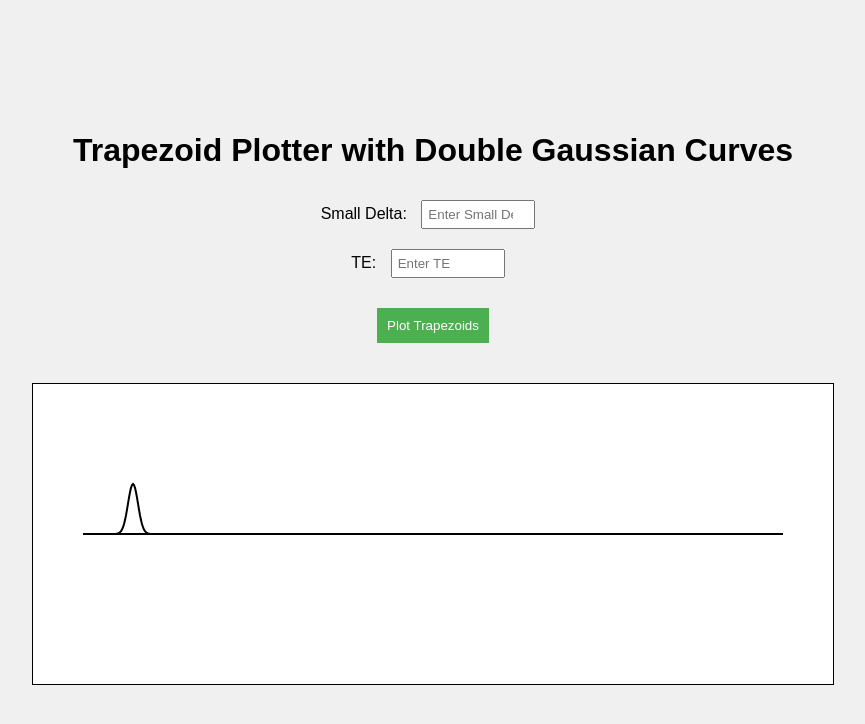
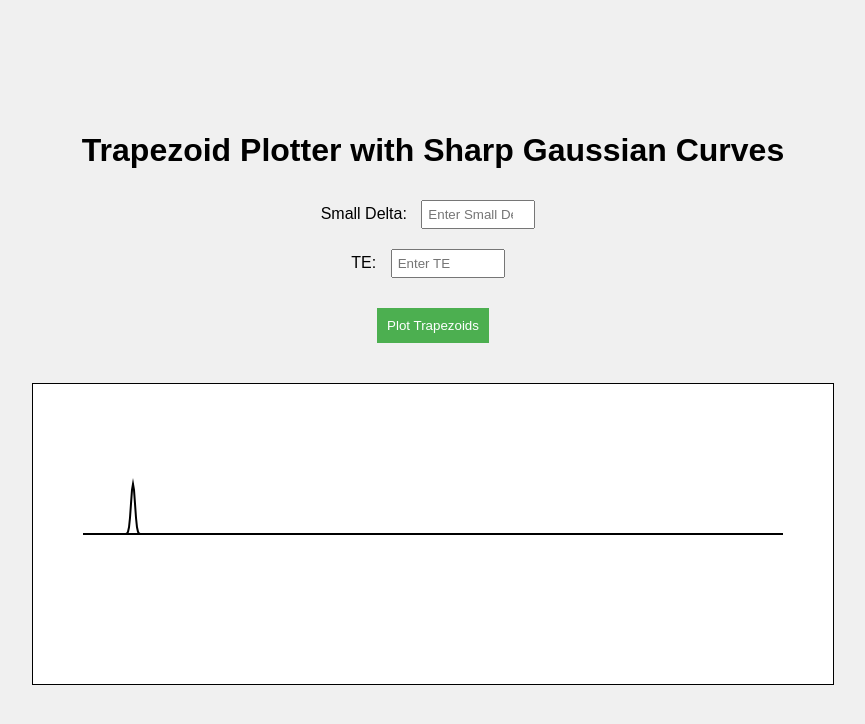
Before and after one commit to sajjad-feizollah/dMRI_sim, a plain HTML site: page index.html in a window 1280 px wide. Both pictures are taken after a click on the button "Plot Trapezoids". Shown: the whole page, without its empty margins (207-1072 px from the left). Drawn offline with Linux system fonts and the light colour scheme.

Commit message:
Update index.html

```diff
--- a/index.html
+++ b/index.html
@@ -3,7 +3,7 @@
 <head>
     <meta charset="UTF-8">
     <meta name="viewport" content="width=device-width, initial-scale=1.0">
-    <title>Trapezoid Plotter with Double Gaussian Curves</title>
+    <title>Trapezoid Plotter with Sharp Gaussian Curves</title>
     <style>
         body {
             font-family: Arial, sans-serif;
@@ -47,7 +47,7 @@
 <body>
 
     <div class="container">
-        <h1>Trapezoid Plotter with Double Gaussian Curves</h1>
+        <h1>Trapezoid Plotter with Sharp Gaussian Curves</h1>
         <label for="smallDelta">Small Delta: </label>
         <input type="number" id="smallDelta" placeholder="Enter Small Delta">
         <br>
@@ -97,7 +97,7 @@
             // Parameters for the first Gaussian curve
             let amplitude1 = 50; // Height of the first Gaussian peak
             let mean1 = 100; // Center of the first Gaussian curve
-            let stdDev1 = 5; // Standard deviation for the first Gaussian curve
+            let stdDev1 = 2; // Smaller standard deviation for sharper rise and fall
 
             // Draw the first Gaussian curve (black)
             ctx.beginPath();
@@ -124,7 +124,7 @@
             // Parameters for the second Gaussian curve (double amplitude)
             let amplitude2 = amplitude1 * 2; // Double the amplitude of the first Gaussian
             let mean2 = startX1 + smallDelta + distanceBetweenTrapezoids / 2; // Center between the two trapezoids
-            let stdDev2 = 5; // Standard deviation for the second Gaussian curve
+            let stdDev2 = 2; // Smaller standard deviation for sharper rise and fall in second Gaussian
 
             // Draw the second Gaussian curve (black)
             let secondGaussianEndX = startX1 + smallDelta + distanceBetweenTrapezoids;
```
